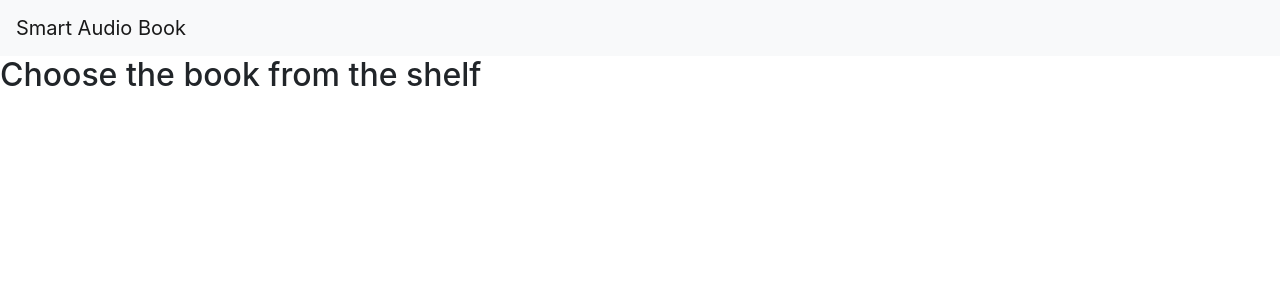
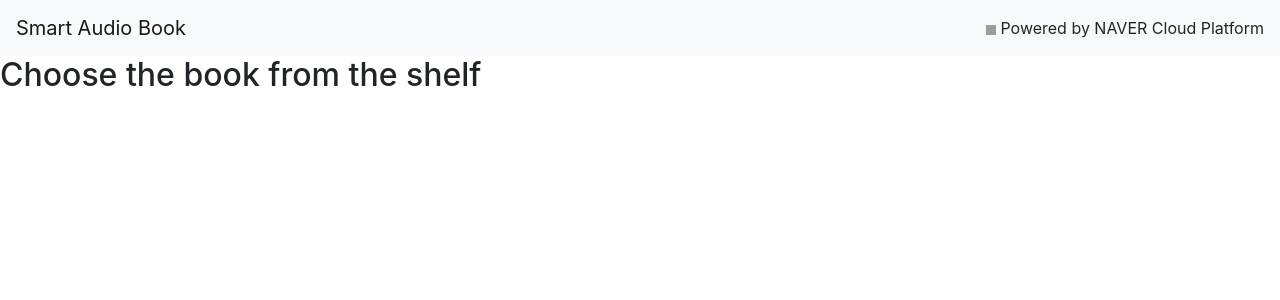
Before and after one commit to amanzholov8/junctionX2019, a Flask app: template app/templates/index.html in a window 1280 px wide. Shown: the top 300 px of the page. Run offline with Flask 2, Linux system fonts and the light colour scheme; the template is opened without the code that fills it, so the values that code supplies are empty; some libraries are stand-ins or nearby versions; grey boxes are pictures that could not be loaded.

Commit message:
Modify smth

```diff
--- a/app/templates/index.html
+++ b/app/templates/index.html
@@ -6,10 +6,14 @@
 	    <span class="fas fa-book-open"></span>
 	    Smart Audio Book
 	  </span>
+	  <div class="float-lg-right">
+	  	<img src="../assets/naverlogo" height="10rem" width="10rem" />
+	  	Powered by NAVER Cloud Platform
+	  </div>
 	</nav>
   <h2>Choose the book from the shelf</h2>
   {% for story in stories %}
-      <div> <!--set class="beautiful ramochka"-->
+      <div class="col-sm-4">
           <p class='lead'>{{story.name}}</p>
       </div>
   {% endfor %}
```
